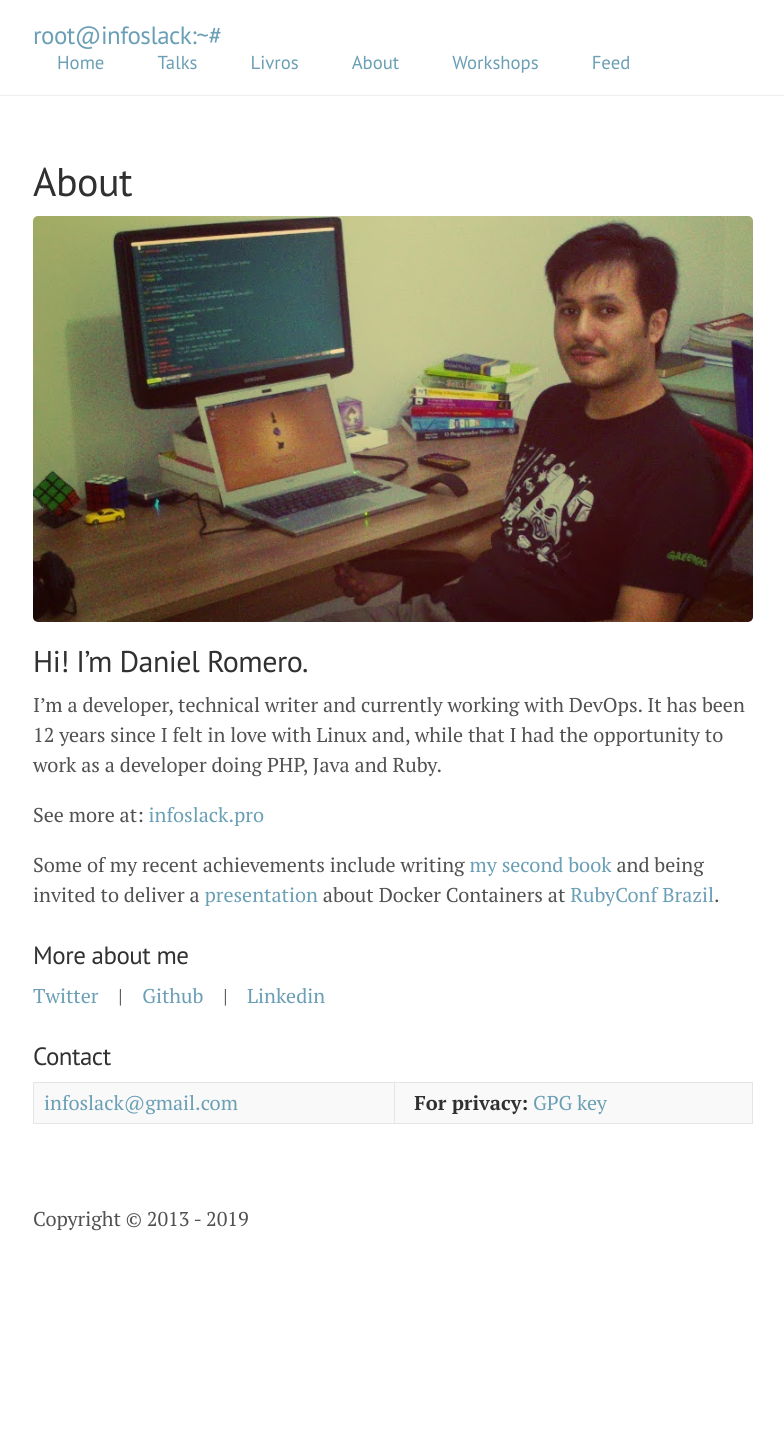
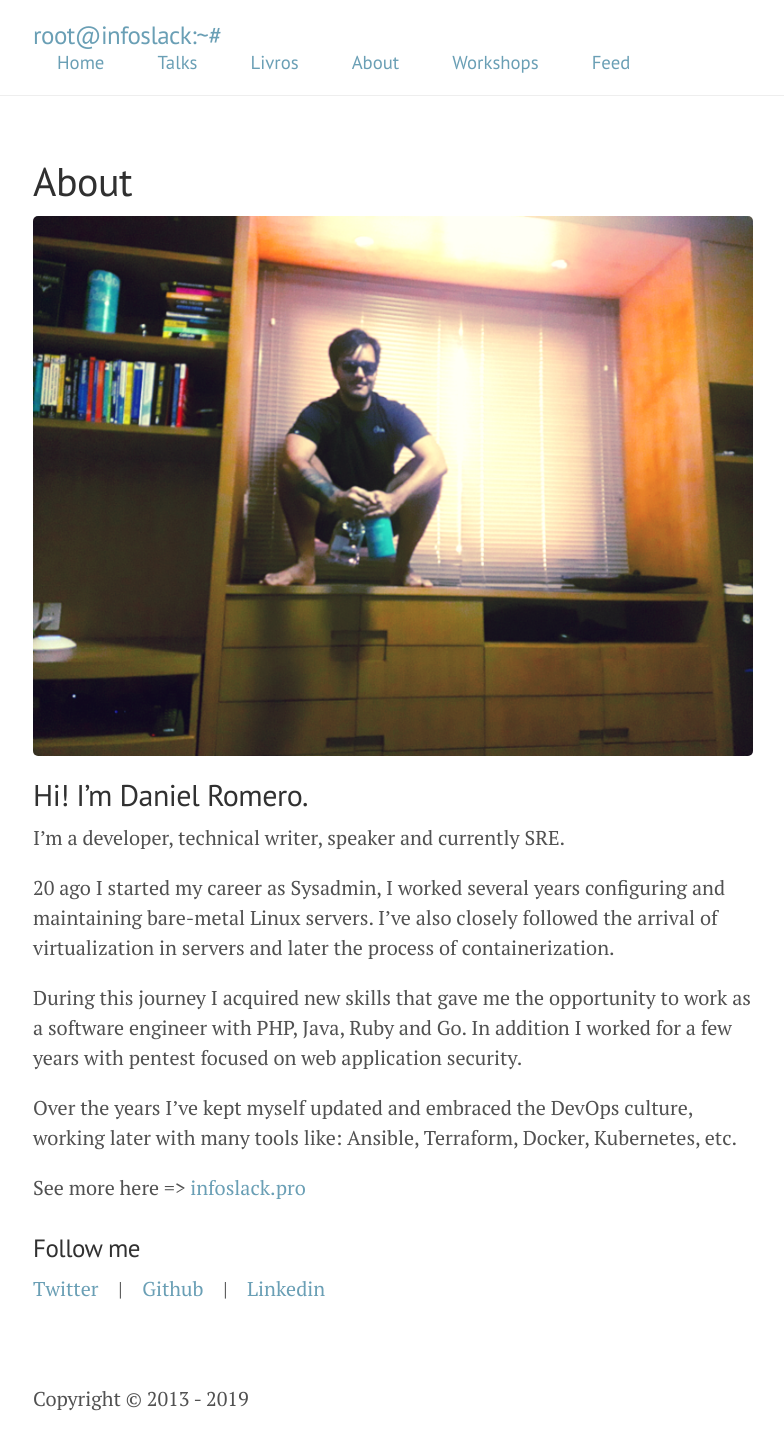
Before and after one commit to infoslack/infoslack-blog, a Jekyll site: the page built from about/index.md, in a window 1280 px wide. Shown: the whole page, without its empty margins (247-1031 px from the left). Built offline with Jekyll 4.4.1, drawn with Linux system fonts in a browser that asks for light colours; before the commit the page ends 1254 px from its top, so only the background shows below that.

Commit message:
Update about

```diff
--- a/about/index.md
+++ b/about/index.md
@@ -1,30 +1,26 @@
 ---
 layout: page
 title: About
-keywords: infoslack, linux, software, developer, engineer, hacker, devops, docker, kubernetes, aws, ruby, rails, postgresql, golang, unikernels
+keywords: infoslack, linux, software, developer, engineer, sre, devops, docker, kubernetes, aws, gke, ruby, rails, postgresql, golang, unikernels, ansible, terraform
 ---
 
 ![Daniel Romero](/images/daniel.png)
 
 ## Hi! I'm Daniel Romero.
 
-I'm a developer, technical writer and currently working with DevOps.
-It has been 12 years since I felt in love with Linux and, while that I
-had the opportunity to work as a developer doing PHP, Java and Ruby.
+I'm a developer, technical writer, speaker and currently SRE.
 
-See more at: [infoslack.pro](http://infoslack.pro)
+20 ago I started my career as Sysadmin, I worked several years configuring and maintaining bare-metal Linux servers.
+I've also closely followed the arrival of virtualization in servers and later the process of containerization.
 
-Some of my recent achievements include writing
-[my second book](https://www.casadocodigo.com.br/products/livro-docker)
-and being invited to deliver a [presentation]({{ site.rubyconf }}) about
-Docker Containers at [RubyConf Brazil](http://www.rubyconf.com.br/en/speakers).
+During this journey I acquired new skills that gave me the opportunity to work as a software engineer with PHP, Java, Ruby and Go. In addition I worked for a few years with pentest focused on web application security.
 
-### More about me
+Over the years I've kept myself updated and embraced the DevOps culture, working later with many tools like: Ansible, Terraform, Docker, Kubernetes, etc.
+
+See more here => [infoslack.pro](http://infoslack.pro)
+
+### Follow me
 
 [Twitter]({{ site.twitter }}) &nbsp;&nbsp;&nbsp;|&nbsp;&nbsp;&nbsp;
 [Github]({{ site.github }}) &nbsp;&nbsp;&nbsp;|&nbsp;&nbsp;&nbsp;
 [Linkedin]({{ site.linkedin }})
-
-### Contact
-
-[infoslack@gmail.com](mailto:infoslack@gmail.com) &nbsp;|&nbsp; **For privacy:** [GPG key](/about/gpg-key.txt)
```
Also changed, not shown: images/daniel.png.
